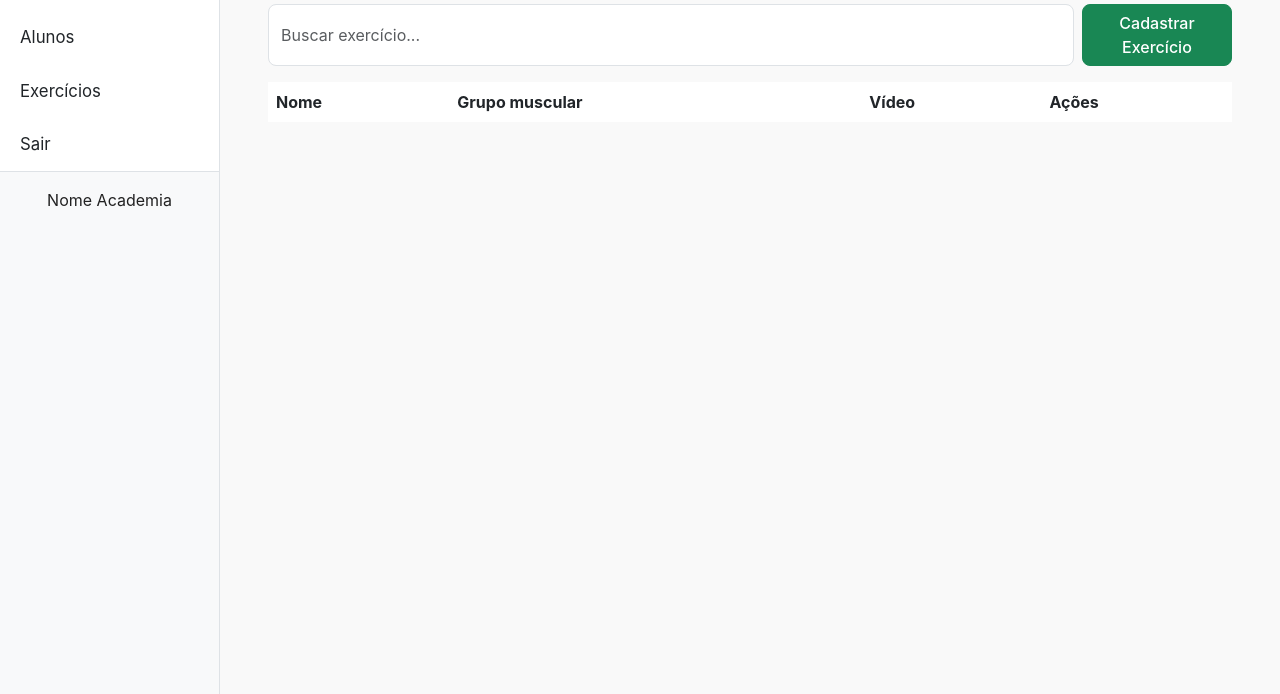
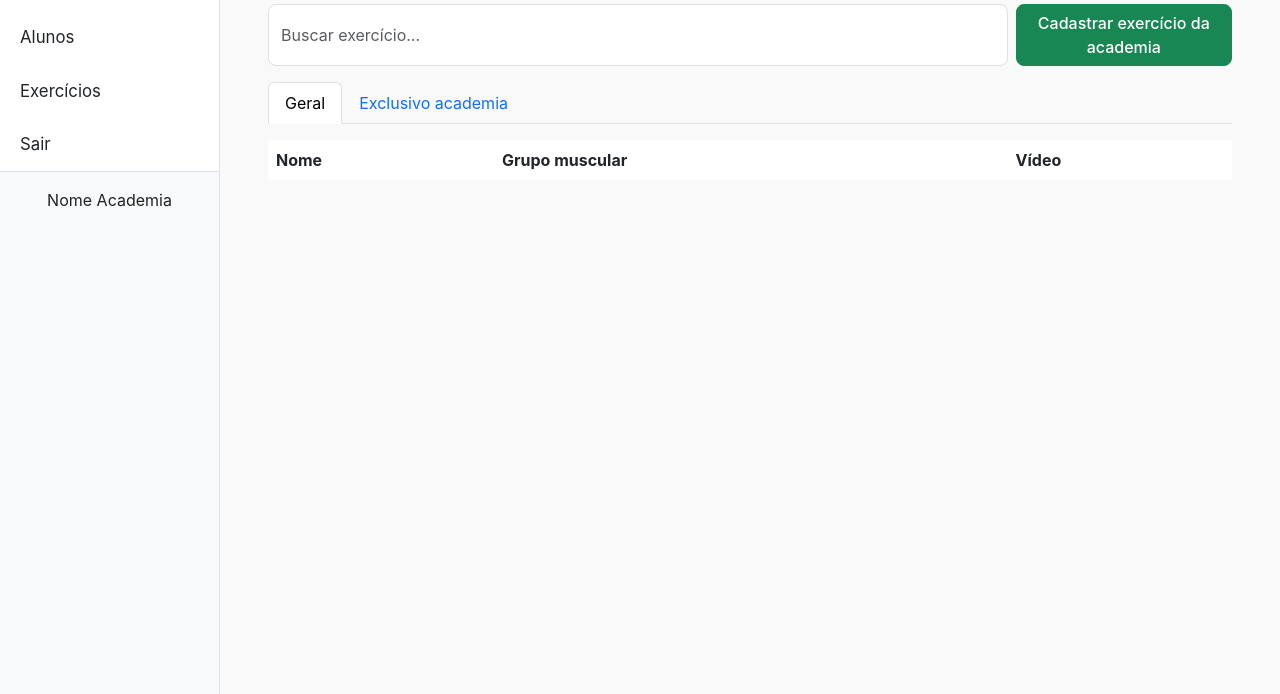
Before and after one commit to MaiconSantos1982/AppAcademia, a plain HTML site: page exercicios.html in a window 1280 px wide. Shown: the part 106-800 px from the top of the page. Drawn offline with nearby package versions, Linux system fonts and the light colour scheme.

Commit message:
Update exercicios.html

```diff
--- a/exercicios.html
+++ b/exercicios.html
@@ -30,9 +30,31 @@
         <!-- Busca e botão cadastrar -->
         <div class="d-flex mb-3 gap-2">
           <input type="text" id="buscaExercicio" class="form-control" placeholder="Buscar exercício...">
-          <button type="button" class="btn btn-success" onclick="abrirCadastroExercicio()">Cadastrar Exercício</button>
+          <button type="button" class="btn btn-success" onclick="abrirCadastroExercicio()">Cadastrar exercício da academia</button>
         </div>
-        <!-- Tabela de exercícios -->
+        <!-- Tabs Geral / Academia -->
+        <ul class="nav nav-tabs mb-3" id="tabTipoExercicio" role="tablist">
+          <li class="nav-item" role="presentation">
+            <button class="nav-link active" id="tabGeral" data-bs-toggle="tab" data-bs-target="#paneGeral" type="button" role="tab">Geral</button>
+          </li>
+          <li class="nav-item" role="presentation">
+            <button class="nav-link" id="tabAcademia" data-bs-toggle="tab" data-bs-target="#paneAcademia" type="button" role="tab">Exclusivo academia</button>
+          </li>
+        </ul>
+        <div class="tab-content">
+          <div class="tab-pane fade show active" id="paneGeral" role="tabpanel">
+            <table class="table table-striped align-middle">
+              <thead>
+                <tr>
+                  <th>Nome</th>
+                  <th>Grupo muscular</th>
+                  <th>Vídeo</th>
+                </tr>
+              </thead>
+              <tbody id="listaExerciciosGeral"></tbody>
+            </table>
+          </div>
+          <div class="tab-pane fade" id="paneAcademia" role="tabpanel">
             <table class="table table-striped align-middle">
               <thead>
                 <tr>
@@ -42,10 +64,11 @@
                   <th>Ações</th>
                 </tr>
               </thead>
-          <tbody id="listaExercicios"></tbody>
+              <tbody id="listaExerciciosAcademia"></tbody>
             </table>
+          </div>
+        </div>
         <div id="exerciciosError" class="text-danger mt-2"></div>
-
         <!-- Modal cadastro/edição -->
         <div class="modal fade" id="modalExercicio" tabindex="-1">
           <div class="modal-dialog">
```
Lines whose indentation alone changed are shown as unchanged.
